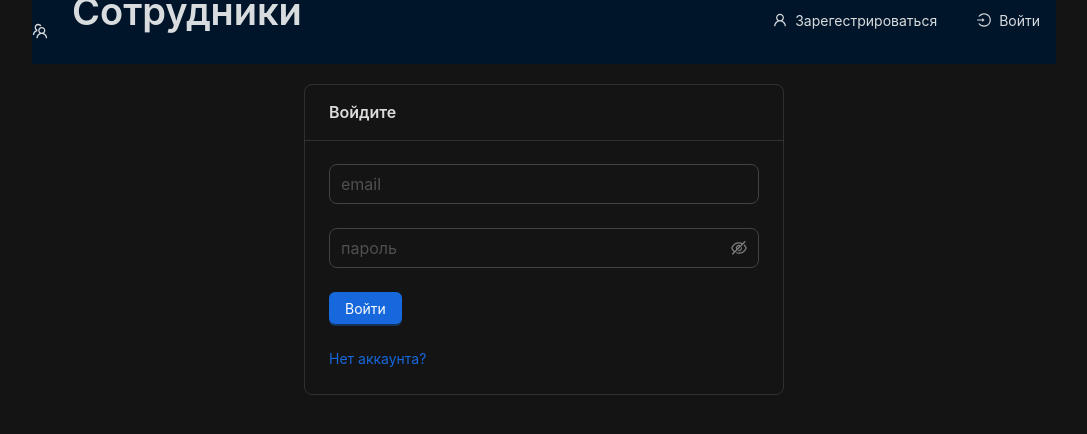
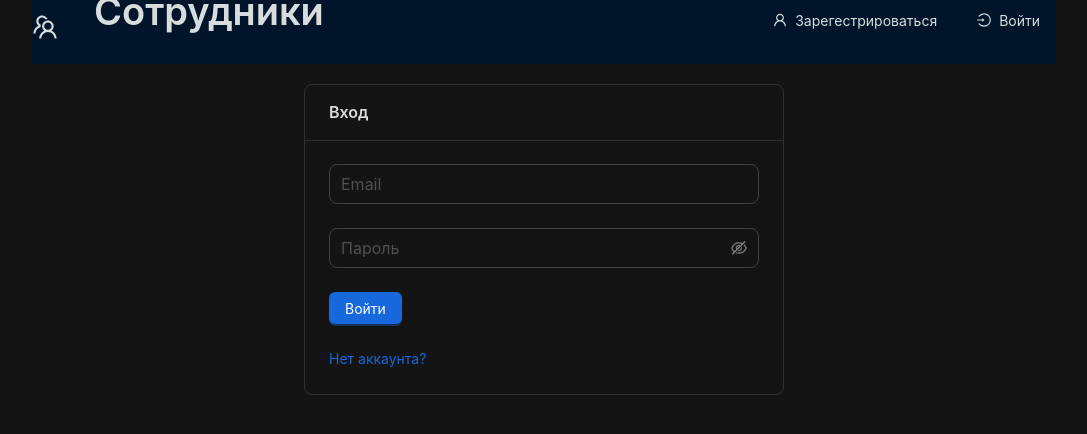
Before and after one commit to ThePeregrinus/employees, a React (Vite) app in the folder client/: page /login in a window 1280 px wide. Shown: the top 434 px of the page, without its empty margins (96-1183 px from the left). Built offline with nearby package versions, Linux system fonts and the light colour scheme.

Commit message:
add register form and some fixes

```diff
--- a/client/src/components/header/index.tsx
+++ b/client/src/components/header/index.tsx
@@ -11,7 +11,7 @@
   return (
     <Layout.Header className={styles.header}>
       <Space>
-        <TeamOutlined className={styles.teamIcons} />
+        <TeamOutlined className={styles.teamIcon} />
         <Link to={Paths.home}>
           <CustomButton type="ghost">
             <Typography.Title level={1}>Сотрудники</Typography.Title>
--- a/client/src/components/password_input/index.tsx
+++ b/client/src/components/password_input/index.tsx
@@ -15,7 +15,7 @@
       dependencies={dependencies}
       hasFeedback={true}
       rules={[
-        { required: true, message: 'обязательное поле' },
+        { required: true, message: 'Обязательное поле' },
         ({ getFieldValue }) => ({
           validator(_, value) {
             if (!value) {
--- a/client/src/pages/login/index.tsx
+++ b/client/src/pages/login/index.tsx
@@ -11,11 +11,10 @@
   return (
     <Layout>
       <Row align="top" justify="center">
-        <Card title="Войдите" style={{ width: '30rem' }}>
+        <Card title="Вход" style={{ width: '30rem' }}>
           <Form onFinish={() => null}>
-            <CustomInput name="email" placeholder="email" type="email" />
-            <PasswordInput name="password" placeholder="пароль" />
-
+            <CustomInput name="email" placeholder="Email" type="email" />
+            <PasswordInput name="password" placeholder="Пароль" />
             <CustomButton type="primary" htmlType="submit">
               Войти
             </CustomButton>
--- a/client/src/pages/register/index.tsx
+++ b/client/src/pages/register/index.tsx
@@ -1,5 +1,36 @@
-import React from 'react';
+import { Card, Form, Row, Space, Typography } from 'antd';
+
+import { Layout } from '../../components/layout';
+import { CustomInput } from '../../components/custom_input';
+import { PasswordInput } from '../../components/password_input';
+import { CustomButton } from '../../components/custom_button';
+import { Link } from 'react-router-dom';
+import { Paths } from '../../paths';
 
 export const Register = () => {
-  return <div>Register</div>;
+  return (
+    <Layout>
+      <Row align="top" justify="center">
+        <Card title="Регистрация" style={{ width: '30rem' }}>
+          <Form onFinish={() => null}>
+            <CustomInput name="name" placeholder="Имя" />
+            <CustomInput name="email" type="email" placeholder="Email" />
+            <PasswordInput name="password" placeholder="Пароль" />
+            <PasswordInput
+              name="confirmPassword"
+              placeholder="Повторите пароль"
+            />
+            <CustomButton type="primary" htmlType="submit">
+              Зарегистрироваться
+            </CustomButton>
+          </Form>
+          <Space direction="vertical" size="large">
+            <Typography.Text>
+              <Link to={Paths.login}>Уже есть аккаунт? </Link>
+            </Typography.Text>
+          </Space>
+        </Card>
+      </Row>
+    </Layout>
+  );
 };
```
